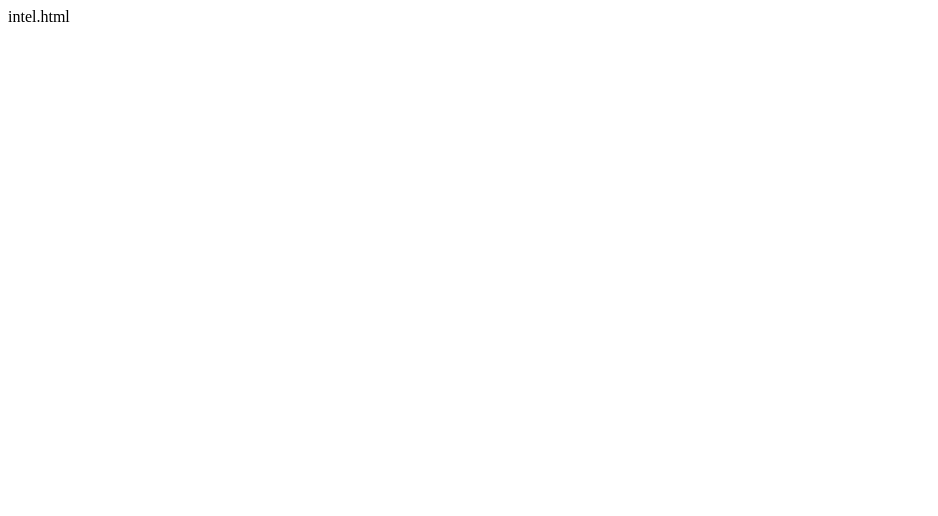
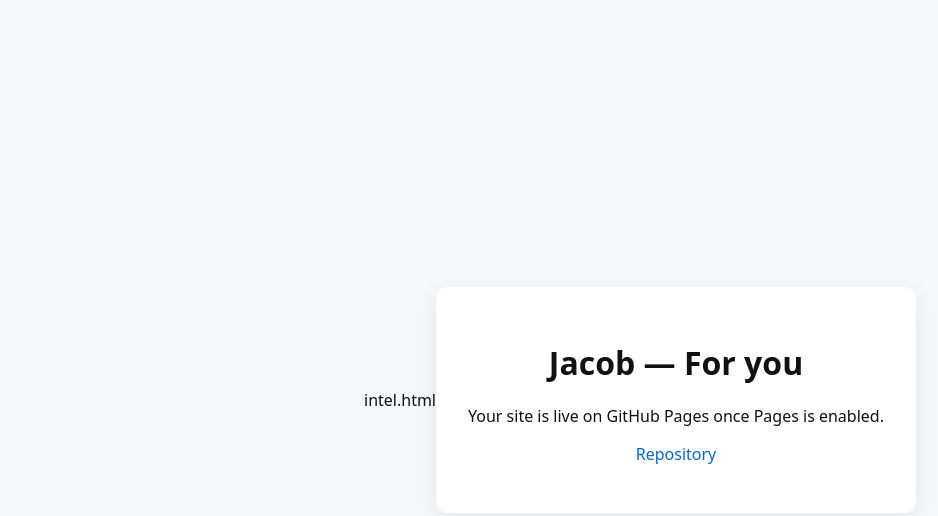
Before and after one commit to jtpinky/Jacob---For-you, a plain HTML site: page intel.html in a window 1280 px wide. Shown: the whole page, without its empty margins (0-938 px from the left). Drawn offline with Linux system fonts and the light colour scheme.

Commit message:
Add initial HTML structure for Jacob site

```diff
--- a/intel.html
+++ b/intel.html
@@ -1 +1,21 @@
 intel.html
+<!doctype html>
+<html lang="en">
+<head>
+  <meta charset="utf-8" />
+  <meta name="viewport" content="width=device-width,initial-scale=1" />
+  <title>Jacob — For you</title>
+  <style>
+    body{font-family:system-ui,-apple-system,Segoe UI,Roboto,"Helvetica Neue",Arial;margin:0;display:flex;align-items:center;justify-content:center;height:100vh;background:#f6f8fb;color:#111}
+    .card{max-width:720px;padding:32px;border-radius:12px;background:white;box-shadow:0 6px 24px rgba(16,24,40,.08);text-align:center}
+    a{color:#0366d6;text-decoration:none}
+  </style>
+</head>
+<body>
+  <div class="card">
+    <h1>Jacob — For you</h1>
+    <p>Your site is live on GitHub Pages once Pages is enabled.</p>
+    <p><a href="https://github.com/jtpinky/Jacob---For-you">Repository</a></p>
+  </div>
+</body>
+</html>
```
